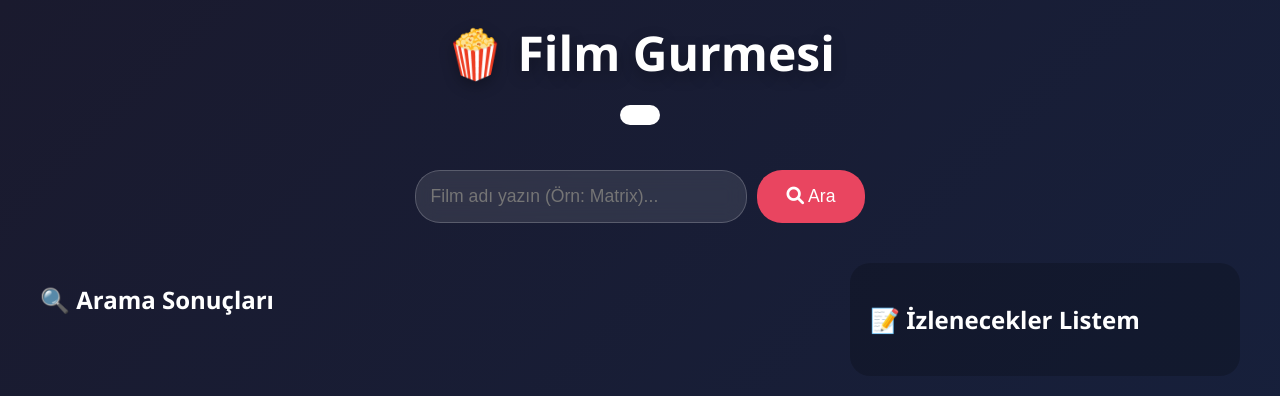
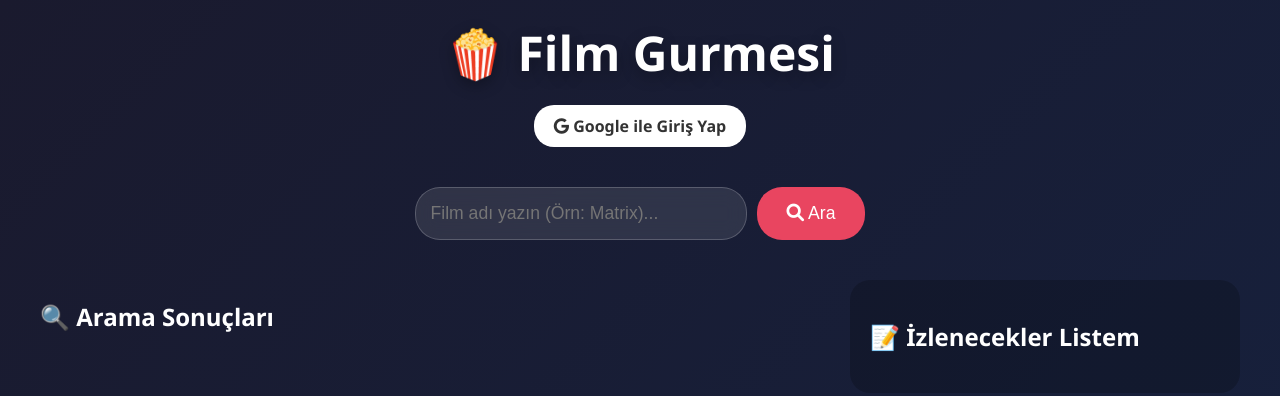
Before and after one commit to MuhammetFurkanErdem/film-gurmesi, a plain HTML site: page frontend/index.html in a window 1280 px wide. Drawn offline with nearby package versions, Linux system fonts and the light colour scheme; some packages are replaced by stand-ins of ours; no server answers; a script that the page names is missing.

Commit message:
Buton yazısı düzeltildi

```diff
--- a/frontend/index.html
+++ b/frontend/index.html
@@ -17,6 +17,7 @@
             <!-- KULLANICI ALANI -->
             <div id="authSection" style="margin-top: 20px;">
                 <a id="loginBtn" href="/auth/login" class="auth-btn google-btn">
+                    <i class="fab fa-google"></i> Google ile Giriş Yap
                 </a>
 
                 <div id="userProfile" style="display: none; align-items: center; justify-content: center; gap: 10px;">
```
